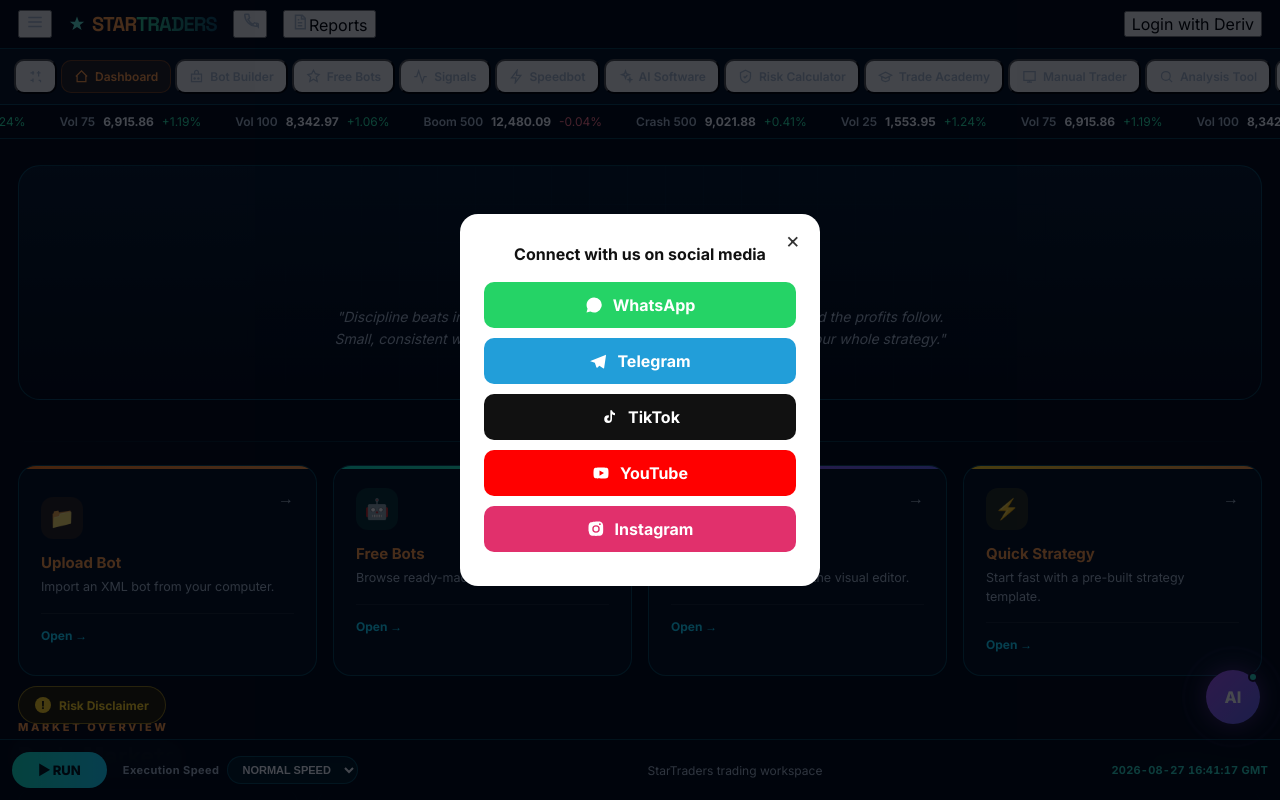
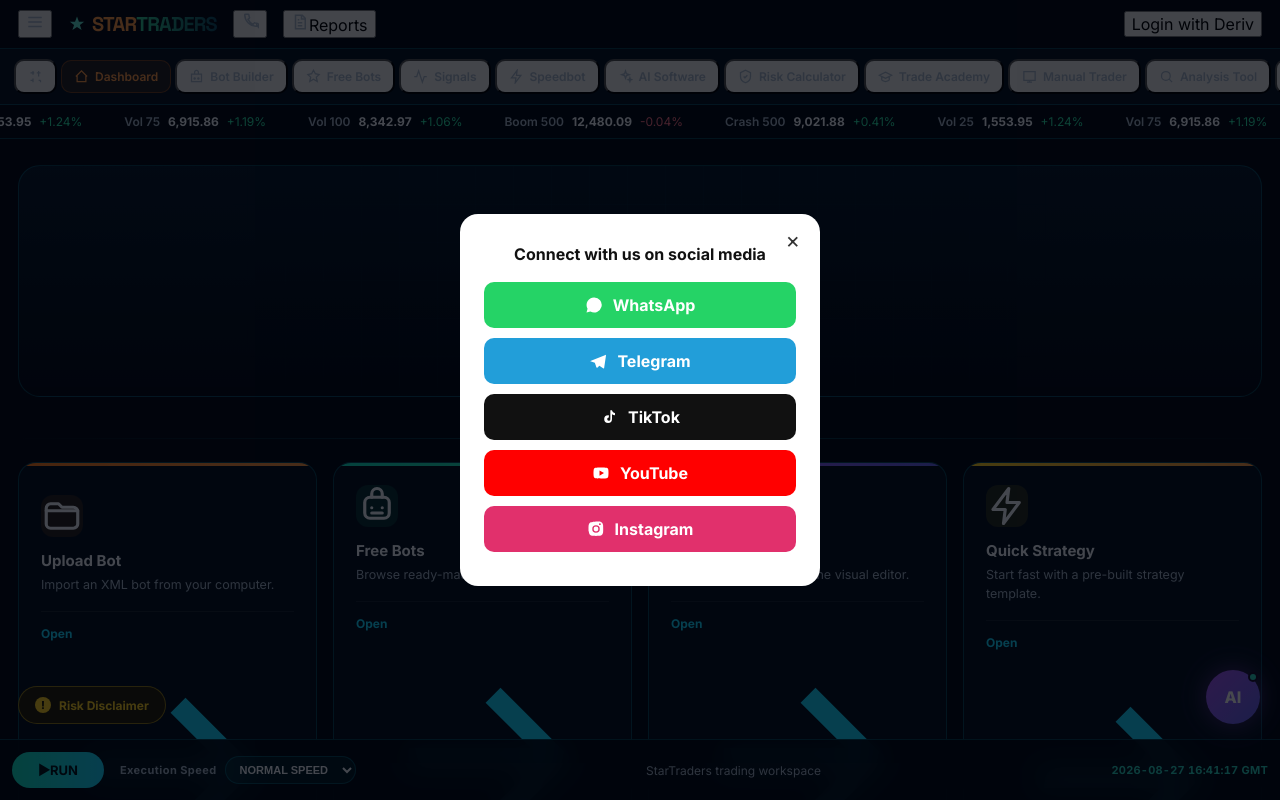
Before and after one commit to raymondmarechu07-ui/startraders, a Next.js app: page /dashboard in a window 1280 px wide. Both pictures are taken after a click on the button 249 px from the left and 24 px from the top of the page. Shown: the top 800 px of the page. Built offline with nearby package versions, Linux system fonts and the light colour scheme.

Commit message:
Add files via upload

```diff
--- a/app/dashboard/page.js
+++ b/app/dashboard/page.js
@@ -15,62 +15,37 @@
 ];
 
 const QUICK_ACTIONS = [
-  {
-    title: 'Upload Bot',
-    description: 'Import an XML bot from your computer.',
-    icon: '📁',
-    color: 'orange',
-    action: 'upload',
-  },
-  {
-    title: 'Free Bots',
-    description: 'Browse ready-made trading strategies.',
-    icon: '🤖',
-    color: 'green',
-    href: '/free-bots',
-  },
-  {
-    title: 'Bot Editor',
-    description: 'Build a custom bot with the visual editor.',
-    icon: '🧩',
-    color: 'purple',
-    href: '/bot-builder',
-  },
-  {
-    title: 'Quick Strategy',
-    description: 'Start fast with a pre-built strategy template.',
-    icon: '⚡',
-    color: 'yellow',
-    action: 'strategy',
-  },
-];
-
-const RISK_POINTS = [
-  'You may lose some or all of the funds you trade.',
-  'Past performance, signals, strategies, and historical results do not guarantee future results.',
-  'Leverage can increase both potential profits and potential losses.',
-  'Never trade with money you cannot afford to lose.',
+  { title: 'Upload Bot', description: 'Import an XML bot from your computer.', icon: 'folder', color: 'orange', action: 'upload' },
+  { title: 'Free Bots', description: 'Browse ready-made trading strategies.', icon: 'bot', color: 'green', href: '/free-bots' },
+  { title: 'Bot Editor', description: 'Build a custom bot with the visual editor.', icon: 'puzzle', color: 'purple', href: '/bot-builder' },
+  { title: 'Quick Strategy', description: 'Start fast with a pre-built strategy template.', icon: 'bolt', color: 'yellow', action: 'strategy' },
 ];
 
 const TRADING_ADVICE = [
-  'Discipline beats intelligence in the long run. Protect your capital first, and the profits follow. Small, consistent wins compound over time. Never let one trade define your whole strategy.',
-  'The market rewards patience over impulse. Wait for your setup instead of chasing every move. A missed trade costs nothing — a bad one can cost everything. Let the plan lead, not emotion.',
-  'Risk management is what separates traders from gamblers. Always know your exit before you enter. Cutting losses early keeps you in the game longer. Survival is the real edge.',
-  'Every professional trader was once a beginner who kept showing up. Review your trades, learn from the losses, and repeat what works. Growth happens one session at a time. Stay consistent, stay curious.',
-  'Volatility is opportunity for those who are prepared. Trade the plan you built when you were calm, not the one your emotions write in the moment. Confidence comes from preparation, not luck.',
+  'The trend is your friend — until it ends.',
+  'Discipline beats intelligence in the long run. Protect your capital first.',
+  'Risk management is what separates traders from gamblers.',
+  'A missed trade costs nothing. A bad trade can cost everything.',
+  'Trade the plan you built when you were calm, not the one emotion writes.',
 ];
+
+function QuickIcon({ type }) {
+  const paths = {
+    folder: <><path d="M3 7.5A2.5 2.5 0 0 1 5.5 5H10l2 2h6.5A2.5 2.5 0 0 1 21 9.5v7A2.5 2.5 0 0 1 18.5 19h-13A2.5 2.5 0 0 1 3 16.5z"/><path d="M3 9h18"/></>,
+    bot: <><rect x="5" y="7" width="14" height="12" rx="3"/><path d="M9 7V5a3 3 0 0 1 6 0v2M9 13h.01M15 13h.01M9 16h6"/></>,
+    puzzle: <path d="M9 4a2 2 0 1 1 4 0v2h2a2 2 0 1 1 0 4h-2v3h3a2 2 0 1 1 4 0v3h-3a2 2 0 1 1-4 0v-3H9a2 2 0 1 1 0-4h2V6H9z"/>,
+    bolt: <path d="M13 2 4 14h7l-1 8 9-12h-7l1-8z"/>,
+  };
+  return <svg viewBox="0 0 24 24" fill="none" stroke="currentColor" strokeWidth="1.8" strokeLinecap="round" strokeLinejoin="round" aria-hidden="true">{paths[type]}</svg>;
+}
+
+function ArrowIcon() {
+  return <svg viewBox="0 0 24 24" fill="none" stroke="currentColor" strokeWidth="2" aria-hidden="true"><path d="M5 12h14M13 6l6 6-6 6" /></svg>;
+}
 
 export default function DashboardPage() {
   const { activeAccount } = useDeriv();
-
-  const [markets, setMarkets] = useState(
-    MARKETS.map((market) => ({
-      ...market,
-      price: market.base,
-      change: Math.random() * 2 - 1,
-    }))
-  );
-
+  const [markets, setMarkets] = useState(MARKETS.map((m) => ({ ...m, price: m.base, change: Math.random() * 2 - 1 })));
   const [selectedMarket, setSelectedMarket] = useState('Vol 75');
   const [running, setRunning] = useState(false);
   const [riskOpen, setRiskOpen] = useState(false);
@@ -78,543 +53,112 @@
   const [execSpeed, setExecSpeed] = useState('normal');
   const [clock, setClock] = useState('');
 
+  const accountId = activeAccount?.account_id || activeAccount?.loginid || 'Trader';
+  const accountType = activeAccount?.account_type === 'real' ? 'Real' : 'Demo';
+
   useEffect(() => {
-    function tick() {
+    const tick = () => {
       const now = new Date();
-      const gmt = now.toISOString().slice(0, 19).replace('T', ' ');
-      setClock(`${gmt} GMT`);
-    }
+      setClock(`${now.toISOString().slice(0, 19).replace('T', ' ')} GMT`);
+    };
     tick();
     const interval = setInterval(tick, 1000);
     return () => clearInterval(interval);
   }, []);
 
-  const accountId =
-    activeAccount?.account_id ||
-    activeAccount?.loginid ||
-    'Trader';
-
   useEffect(() => {
     const interval = setInterval(() => {
-      setMarkets((current) =>
-        current.map((market) => {
-          const movement =
-            (Math.random() - 0.5) * market.base * 0.0004;
-
-          return {
-            ...market,
-            price: market.price + movement,
-            change:
-              movement >= 0
-                ? Math.random() * 1.5
-                : -Math.random() * 1.5,
-          };
-        })
-      );
+      setMarkets((current) => current.map((market) => {
+        const movement = (Math.random() - 0.5) * market.base * 0.0004;
+        return { ...market, price: market.price + movement, change: movement >= 0 ? Math.random() * 1.5 : -Math.random() * 1.5 };
+      }));
     }, 1500);
-
     return () => clearInterval(interval);
   }, []);
 
   useEffect(() => {
-    const interval = setInterval(() => {
-      setAdviceIndex((i) => (i + 1) % TRADING_ADVICE.length);
-    }, 9000);
-
+    const interval = setInterval(() => setAdviceIndex((i) => (i + 1) % TRADING_ADVICE.length), 9000);
     return () => clearInterval(interval);
   }, []);
 
   const handleQuickAction = (action) => {
-    if (action === 'upload') {
-      alert(
-        'Upload Bot will be connected to the bot upload system when that feature is enabled.'
-      );
-      return;
-    }
-
-    if (action === 'strategy') {
-      alert(
-        'Quick Strategy will be connected to the strategy templates when that feature is enabled.'
-      );
-    }
+    if (action === 'upload') alert('Upload Bot will be connected to the bot upload system when that feature is enabled.');
+    if (action === 'strategy') alert('Quick Strategy will be connected to the strategy templates when that feature is enabled.');
   };
 
   return (
     <div className="star-dashboard">
+      <div className="dashboard-atmosphere" aria-hidden="true"><span className="glow-orb orb-one"/><span className="glow-orb orb-two"/><span className="market-wave wave-one"/><span className="market-wave wave-two"/><span className="market-grid"/></div>
 
-      {/* TOP UTILITY BAR */}
       <UtilityBar />
-
-      {/* MAIN NAVIGATION */}
       <TabNav />
 
-      {/* MARKET TICKER */}
       <div className="market-ticker">
         <div className="market-ticker-track">
-          {Array.from({ length: 6 }).flatMap(() => markets).map((market, index) => (
-            <div
-              className="market-ticker-item"
-              key={`${market.name}-${index}`}
-            >
-              <span className="ticker-name">
-                {market.name}
-              </span>
-
-              <strong className="ticker-price">
-                {market.price.toLocaleString(undefined, {
-                  minimumFractionDigits: 2,
-                  maximumFractionDigits: 2,
-                })}
-              </strong>
-
-              <span
-                className={
-                  market.change >= 0
-                    ? 'ticker-change positive'
-                    : 'ticker-change negative'
-                }
-              >
-                {market.change >= 0 ? '+' : ''}
-                {market.change.toFixed(2)}%
-              </span>
+          {Array.from({ length: 5 }).flatMap(() => markets).map((market, index) => (
+            <div className="market-ticker-item" key={`${market.name}-${index}`}>
+              <span className="ticker-live-dot" />
+              <span className="ticker-name">{market.name}</span>
+              <strong className="ticker-price">{market.price.toLocaleString(undefined, { minimumFractionDigits: 2, maximumFractionDigits: 2 })}</strong>
+              <span className={market.change >= 0 ? 'ticker-change positive' : 'ticker-change negative'}>{market.change >= 0 ? '+' : ''}{market.change.toFixed(2)}%</span>
             </div>
           ))}
         </div>
       </div>
 
-      {/* MAIN DASHBOARD */}
       <main className="dashboard-content">
-
-        {/* WELCOME HERO */}
         <section className="dashboard-hero">
-
-          <div
-            className="hero-grid"
-            aria-hidden="true"
-          ></div>
-
+          <div className="hero-chart-art" aria-hidden="true">
+            <div className="hero-candle hero-candle-1"/><div className="hero-candle hero-candle-2"/><div className="hero-candle hero-candle-3"/><div className="hero-candle hero-candle-4"/><div className="hero-candle hero-candle-5"/><div className="hero-candle hero-candle-6"/><div className="hero-candle hero-candle-7"/>
+          </div>
+          <div className="hero-grid" aria-hidden="true" />
           <div className="hero-content">
-
-            <div className="eyebrow orange-accent">
-              STARTRADERS
-            </div>
-
-            <h1>
-              Hello {accountId}
-              <span className="hello-wave">👋</span>
-            </h1>
-
-            <p className="hero-quote" key={adviceIndex}>
-              "{TRADING_ADVICE[adviceIndex]}"
-            </p>
-
+            <div className="eyebrow orange-accent">STARTRADERS • {accountType.toUpperCase()} ACCOUNT</div>
+            <h1><span className="hello-accent">Hello,</span> {accountId}<span className="hello-wave">👋</span></h1>
+            <p className="hero-quote" key={adviceIndex}>“{TRADING_ADVICE[adviceIndex]}”</p>
+            <div className="hero-status"><span className="status-dot"/> Markets live <span className="status-separator"/> Trading workspace ready</div>
           </div>
-
         </section>
 
-        {/* QUICK ACTIONS */}
         <section className="quick-actions-section">
-
-          <div className="quick-section-heading">
-            <span></span>
-
-            <div className="orange-accent">
-              QUICK ACTIONS
-            </div>
-
-            <span></span>
+          <div className="quick-section-heading"><span/><div className="orange-accent">QUICK ACTIONS</div><span/></div>
+          <div className="quick-actions-grid">
+            {QUICK_ACTIONS.map((action) => {
+              const content = <><div className={`quick-icon ${action.color}`}><QuickIcon type={action.icon}/></div><div className="quick-arrow"><ArrowIcon/></div><h3>{action.title}</h3><p>{action.description}</p><div className="quick-divider"/><span className="quick-open">Open <ArrowIcon/></span></>;
+              if (action.href) return <a href={action.href} className={`quick-card ${action.color}`} key={action.title}>{content}</a>;
+              return <button type="button" className={`quick-card ${action.color}`} key={action.title} onClick={() => handleQuickAction(action.action)}>{content}</button>;
+            })}
           </div>
-
-          <div className="quick-actions-grid">
-
-            {QUICK_ACTIONS.map((action) => {
-
-              const content = (
-                <>
-                  <div className={`quick-icon ${action.color}`}>
-                    {action.icon}
-                  </div>
-
-                  <div className="quick-arrow">
-                    →
-                  </div>
-
-                  <h3 className="orange-accent">
-                    {action.title}
-                  </h3>
-
-                  <p>
-                    {action.description}
-                  </p>
-
-                  <div className="quick-divider"></div>
-
-                  <span className="quick-open">
-                    Open →
-                  </span>
-                </>
-              );
-
-              if (action.href) {
-                return (
-                  <a
-                    href={action.href}
-                    className={`quick-card ${action.color}`}
-                    key={action.title}
-                  >
-                    {content}
-                  </a>
-                );
-              }
-
-              return (
-                <button
-                  type="button"
-                  className={`quick-card ${action.color}`}
-                  key={action.title}
-                  onClick={() =>
-                    handleQuickAction(action.action)
-                  }
-                >
-                  {content}
-                </button>
-              );
-            })}
-
-          </div>
-
         </section>
 
-        {/* MARKET OVERVIEW */}
         <section className="market-overview">
-
           <div className="section-heading-row">
-
-            <div>
-
-              <div className="section-eyebrow orange-accent">
-                MARKET OVERVIEW
-              </div>
-
-              <h2>
-                Deriv Markets
-              </h2>
-
+            <div><div className="section-eyebrow orange-accent">MARKET OVERVIEW</div><h2>Deriv Markets</h2><p className="section-subtitle">Live synthetic market watchlist</p></div>
+            <div className="market-live"><span/> MARKETS LIVE</div>
+          </div>
+          <div className="market-layout">
+            <div className="market-list">
+              {markets.map((market) => <button type="button" key={market.name} className={selectedMarket === market.name ? 'market-row selected' : 'market-row'} onClick={() => setSelectedMarket(market.name)}><div className="market-row-name"><strong>{market.name}</strong><span>Synthetic Index</span></div><div className="market-number"><strong>{market.price.toLocaleString(undefined, { minimumFractionDigits: 2, maximumFractionDigits: 2 })}</strong><span className={market.change >= 0 ? 'positive' : 'negative'}>{market.change >= 0 ? '+' : ''}{market.change.toFixed(2)}%</span></div></button>)}
             </div>
-
-            <div className="market-live">
-              <span></span>
-              MARKETS LIVE
+            <div className="chart-workspace">
+              <div className="chart-header"><div><span className="orange-accent">LIVE VIEW</span><h3>{selectedMarket}</h3></div><button type="button" className={running ? 'run-control running' : 'run-control'} onClick={() => setRunning((v) => !v)}><span>{running ? '■' : '▶'}</span>{running ? 'RUNNING' : 'RUN'}</button></div>
+              <div className="chart-placeholder"><div className="chart-grid" aria-hidden="true"/><div className="chart-glow-line" aria-hidden="true"/><div className="candles" aria-hidden="true"><span className="candle up"/><span className="candle down"/><span className="candle up"/><span className="candle up"/><span className="candle down"/><span className="candle up"/><span className="candle down"/><span className="candle up"/><span className="candle up"/><span className="candle down"/></div><div className="chart-message">{selectedMarket} trading workspace</div></div>
             </div>
-
           </div>
-
-          <div className="market-layout">
-
-            {/* MARKET LIST */}
-            <div className="market-list">
-
-              {markets.map((market) => (
-                <button
-                  type="button"
-                  key={market.name}
-                  className={
-                    selectedMarket === market.name
-                      ? 'market-row selected'
-                      : 'market-row'
-                  }
-                  onClick={() =>
-                    setSelectedMarket(market.name)
-                  }
-                >
-
-                  <div className="market-row-name">
-
-                    <strong>
-                      {market.name}
-                    </strong>
-
-                    <span>
-                      Synthetic Index
-                    </span>
-
-                  </div>
-
-                  <div className="market-number">
-
-                    <strong>
-                      {market.price.toLocaleString(undefined, {
-                        minimumFractionDigits: 2,
-                        maximumFractionDigits: 2,
-                      })}
-                    </strong>
-
-                    <span
-                      className={
-                        market.change >= 0
-                          ? 'positive'
-                          : 'negative'
-                      }
-                    >
-                      {market.change >= 0 ? '+' : ''}
-                      {market.change.toFixed(2)}%
-                    </span>
-
-                  </div>
-
-                </button>
-              ))}
-
-            </div>
-
-            {/* CHART WORKSPACE */}
-            <div className="chart-workspace">
-
-              <div className="chart-header">
-
-                <div>
-
-                  <span className="orange-accent">
-                    LIVE VIEW
-                  </span>
-
-                  <h3>
-                    {selectedMarket}
-                  </h3>
-
-                </div>
-
-                <button
-                  type="button"
-                  className={
-                    running
-                      ? 'run-control running'
-                      : 'run-control'
-                  }
-                  onClick={() =>
-                    setRunning((value) => !value)
-                  }
-                >
-                  <span>
-                    {running ? '■' : '▶'}
-                  </span>
-
-                  {running ? 'RUNNING' : 'RUN'}
-
-                </button>
-
-              </div>
-
-              <div className="chart-placeholder">
-
-                <div
-                  className="chart-grid"
-                  aria-hidden="true"
-                ></div>
-
-                <div
-                  className="candles"
-                  aria-hidden="true"
-                >
-                  <span className="candle up"></span>
-                  <span className="candle down"></span>
-                  <span className="candle up"></span>
-                  <span className="candle up"></span>
-                  <span className="candle down"></span>
-                  <span className="candle up"></span>
-                  <span className="candle down"></span>
-                  <span className="candle up"></span>
-                  <span className="candle up"></span>
-                  <span className="candle down"></span>
-                </div>
-
-                <div className="chart-message">
-                  {selectedMarket} trading workspace
-                </div>
-
-              </div>
-
-            </div>
-
-          </div>
-
         </section>
 
-        {/* RISK DISCLAIMER */}
-        {riskOpen && (
-          <section
-            id="risk-disclaimer"
-            className="risk-disclaimer-section"
-            aria-labelledby="risk-disclaimer-heading"
-          >
-
-            <div className="risk-disclaimer-card">
-
-              <div className="risk-disclaimer-header">
-
-                <div className="risk-disclaimer-icon">
-
-                  <svg
-                    viewBox="0 0 24 24"
-                    fill="none"
-                    stroke="currentColor"
-                    strokeWidth="2"
-                    aria-hidden="true"
-                  >
-                    <path d="M10.29 3.86L1.82 18a2 2 0 001.71 3h16.94a2 2 0 001.71-3L13.71 3.86a2 2 0 00-3.42 0z" />
-                    <path d="M12 9v4M12 17h.01" />
-                  </svg>
-
-                </div>
-
-                <div>
-
-                  <div className="risk-label orange-accent">
-                    IMPORTANT
-                  </div>
-
-                  <h2 id="risk-disclaimer-heading">
-                    Risk Disclaimer
-                  </h2>
-
-                </div>
-
-                <button
-                  type="button"
-                  className="risk-close"
-                  onClick={() => setRiskOpen(false)}
-                  aria-label="Close risk disclaimer"
-                >
-                  ×
-                </button>
-
-              </div>
-
-              <p className="risk-intro">
-                Trading financial products involves significant
-                risk and may not be suitable for everyone.
-                Please understand the risks before trading.
-              </p>
-
-              <ul className="risk-list">
-
-                {RISK_POINTS.map((point) => (
-                  <li key={point}>
-
-                    <svg
-                      viewBox="0 0 24 24"
-                      fill="none"
-                      stroke="currentColor"
-                      strokeWidth="2"
-                      aria-hidden="true"
-                    >
-                      <path d="M10.29 3.86L1.82 18a2 2 0 001.71 3h16.94a2 2 0 001.71-3L13.71 3.86a2 2 0 00-3.42 0z" />
-                      <path d="M12 9v4M12 17h.01" />
-                    </svg>
-
-                    <span>
-                      {point}
-                    </span>
-
-                  </li>
-                ))}
-
-              </ul>
-
-              <div className="risk-divider"></div>
-
-              <p className="risk-note">
-                <strong>Important:</strong> StarTraders provides
-                trading tools, analysis and strategy functionality.
-                Trading decisions remain the responsibility of the user.
-              </p>
-
-              <div className="risk-ack">
-                Trading involves risk. Only trade with funds you
-                can afford to lose.
-              </div>
-
-            </div>
-
-          </section>
-        )}
-
+        {riskOpen && <section id="risk-disclaimer" className="risk-disclaimer-section"><div className="risk-disclaimer-card"><div className="risk-disclaimer-header"><div className="risk-disclaimer-icon"><span>!</span></div><div><div className="risk-label orange-accent">IMPORTANT</div><h2>Risk Disclaimer</h2></div><button type="button" className="risk-close" onClick={() => setRiskOpen(false)}>×</button></div><p className="risk-intro">Trading involves significant risk. Please understand the risks before trading and only use funds you can afford to lose.</p><ul className="risk-list"><li>Trading can result in partial or total loss of funds.</li><li>Past performance does not guarantee future results.</li><li>Leverage can increase both potential gains and losses.</li><li>Trading decisions remain your responsibility.</li></ul></div></section>}
       </main>
 
-      {/* FLOATING AI */}
       <AiFab />
+      <button type="button" className={riskOpen ? 'floating-risk-button open' : 'floating-risk-button'} onClick={() => { setRiskOpen((v) => !v); if (!riskOpen) setTimeout(() => document.getElementById('risk-disclaimer')?.scrollIntoView({ behavior: 'smooth', block: 'center' }), 50); }} aria-expanded={riskOpen}><span className="floating-risk-symbol">!</span><span>Risk Disclaimer</span></button>
 
-      {/* FLOATING RISK DISCLAIMER BUTTON */}
-      <button
-        type="button"
-        className={
-          riskOpen
-            ? 'floating-risk-button open'
-            : 'floating-risk-button'
-        }
-        onClick={() => {
-          setRiskOpen((value) => !value);
-
-          if (!riskOpen) {
-            setTimeout(() => {
-              document
-                .getElementById('risk-disclaimer')
-                ?.scrollIntoView({
-                  behavior: 'smooth',
-                  block: 'center',
-                });
-            }, 50);
-          }
-        }}
-        aria-expanded={riskOpen}
-        aria-controls="risk-disclaimer"
-      >
-
-        <span className="floating-risk-symbol">
-          !
-        </span>
-
-        <span>
-          Risk Disclaimer
-        </span>
-
-      </button>
-
-      {/* BOTTOM TRADING BAR */}
       <div className="bottom-trading-bar">
-
-        <button
-          type="button"
-          className="bottom-run-button"
-          onClick={() =>
-            setRunning((value) => !value)
-          }
-        >
-          {running ? '■ STOP' : '▶ RUN'}
-        </button>
-
-        <div className="exec-speed">
-          <span>Execution Speed</span>
-          <select
-            value={execSpeed}
-            onChange={(e) => setExecSpeed(e.target.value)}
-          >
-            <option value="normal">NORMAL SPEED</option>
-            <option value="fast">FAST</option>
-            <option value="turbo">TURBO</option>
-          </select>
-        </div>
-
-        <span className="workspace-label">
-          StarTraders trading workspace
-        </span>
-
-        <span className="live-clock">
-          {clock}
-        </span>
-
+        <button type="button" className="bottom-run-button" onClick={() => setRunning((v) => !v)}><span>{running ? '■' : '▶'}</span><strong>{running ? 'STOP' : 'RUN'}</strong></button>
+        <div className="exec-speed"><span>Execution Speed</span><div className="speed-control"><select value={execSpeed} onChange={(e) => setExecSpeed(e.target.value)}><option value="normal">NORMAL SPEED</option><option value="fast">FAST</option><option value="turbo">TURBO</option></select><span className="speed-dot"/></div></div>
+        <span className="workspace-label">StarTraders trading workspace</span>
+        <span className="live-clock">{clock}</span>
       </div>
-
     </div>
   );
 }
```
